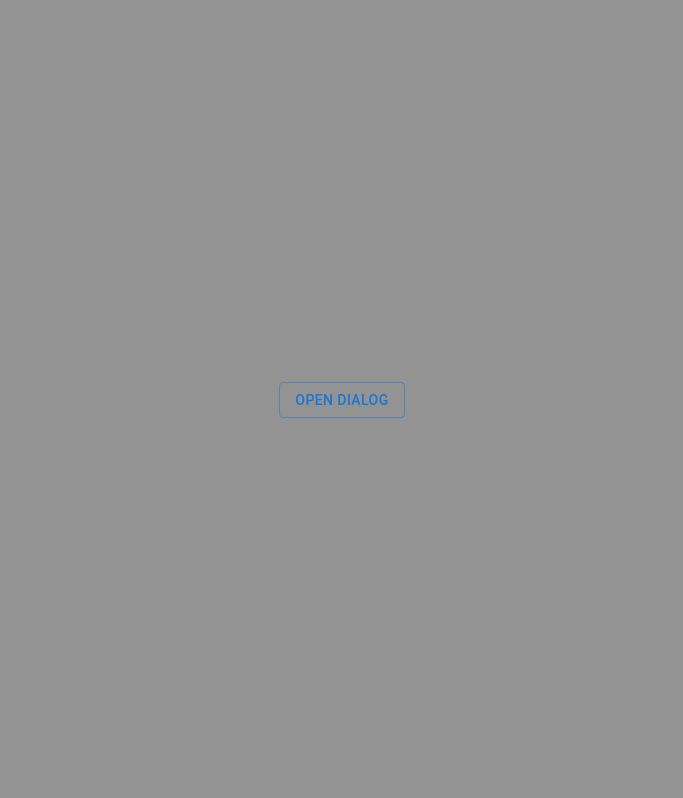
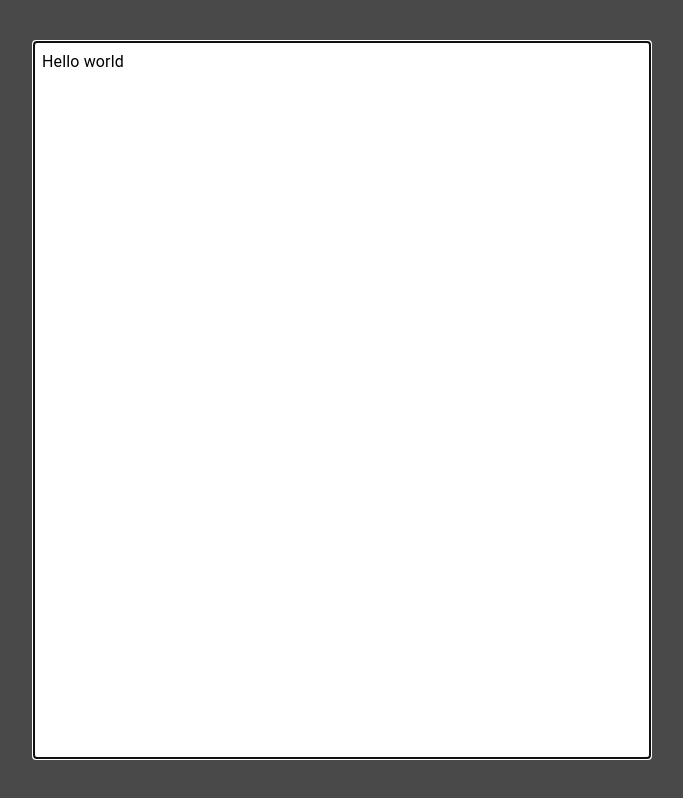
Before and after one commit to jpluncumilla/doc-uploader, a React (Create React App) app: page / in a window 1280 px wide. Shown: the whole page, without its empty margins (298-981 px from the left). Built offline with nearby package versions, Linux system fonts and the light colour scheme.

Commit message:
Setting up MUI modal

```diff
--- a/src/App.js
+++ b/src/App.js
@@ -1,6 +1,17 @@
 import './App.css';
 import { useState } from 'react';
-import { Button } from '@mui/material';
+import { Button, Typography, Box, Modal } from '@mui/material';
+
+const style = {
+  position: 'absolute',
+  top: '50%',
+  left: '50%',
+  transform: 'translate(-50%, -50%)',
+  width: 600,
+  height: 700,
+  bgcolor: '#ffffff',
+  p: 1,
+}
 
 function App() {
   const [openDialog, setOpenDialog] = useState(true)
@@ -15,6 +26,15 @@ function App() {
         <Button variant="outlined" onClick={dialogToggle}>
           Open dialog
         </Button>
+
+        <Modal
+          open={openDialog}
+          onClose={dialogToggle}
+        >
+          <Box sx={style}>
+            <Typography>Hello world</Typography>
+          </Box>
+        </Modal>
       </div>
     </div>
   );
```
Also changed, not shown: src/components/Dialog.js (added).
